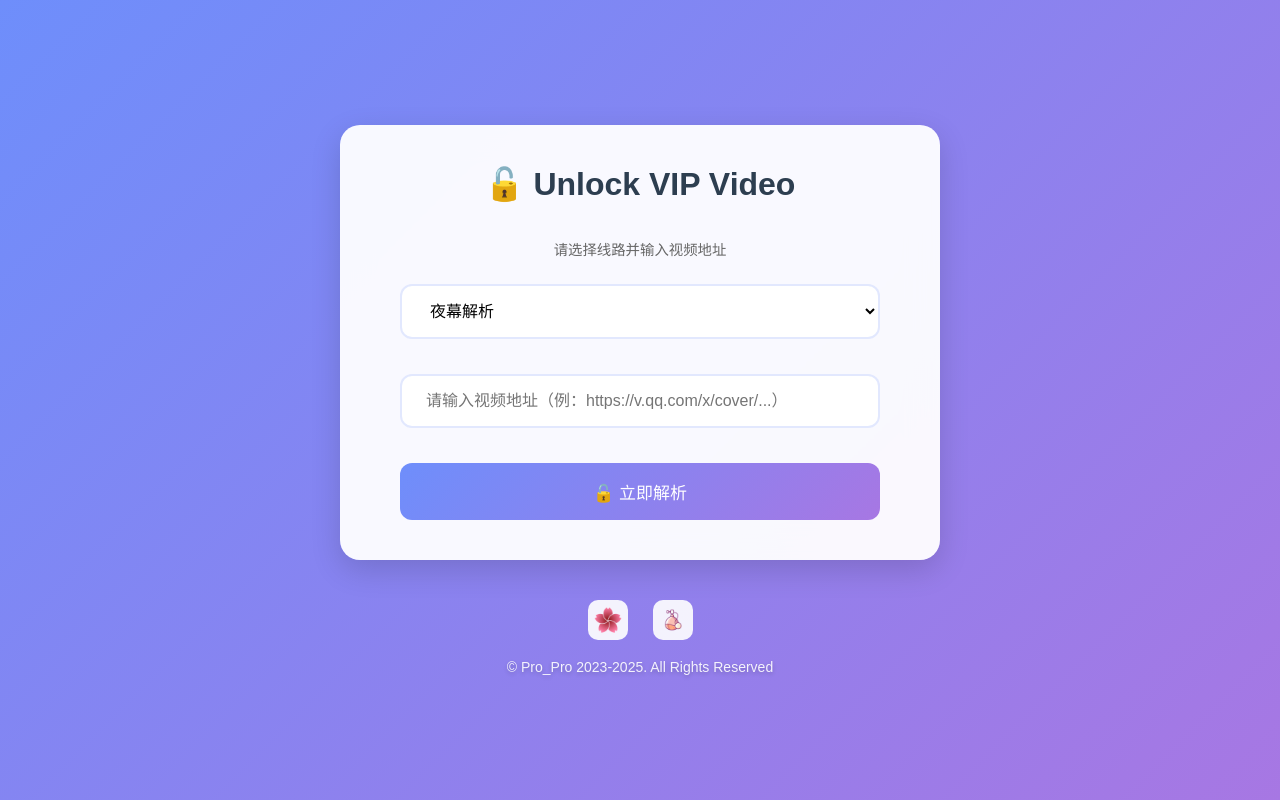
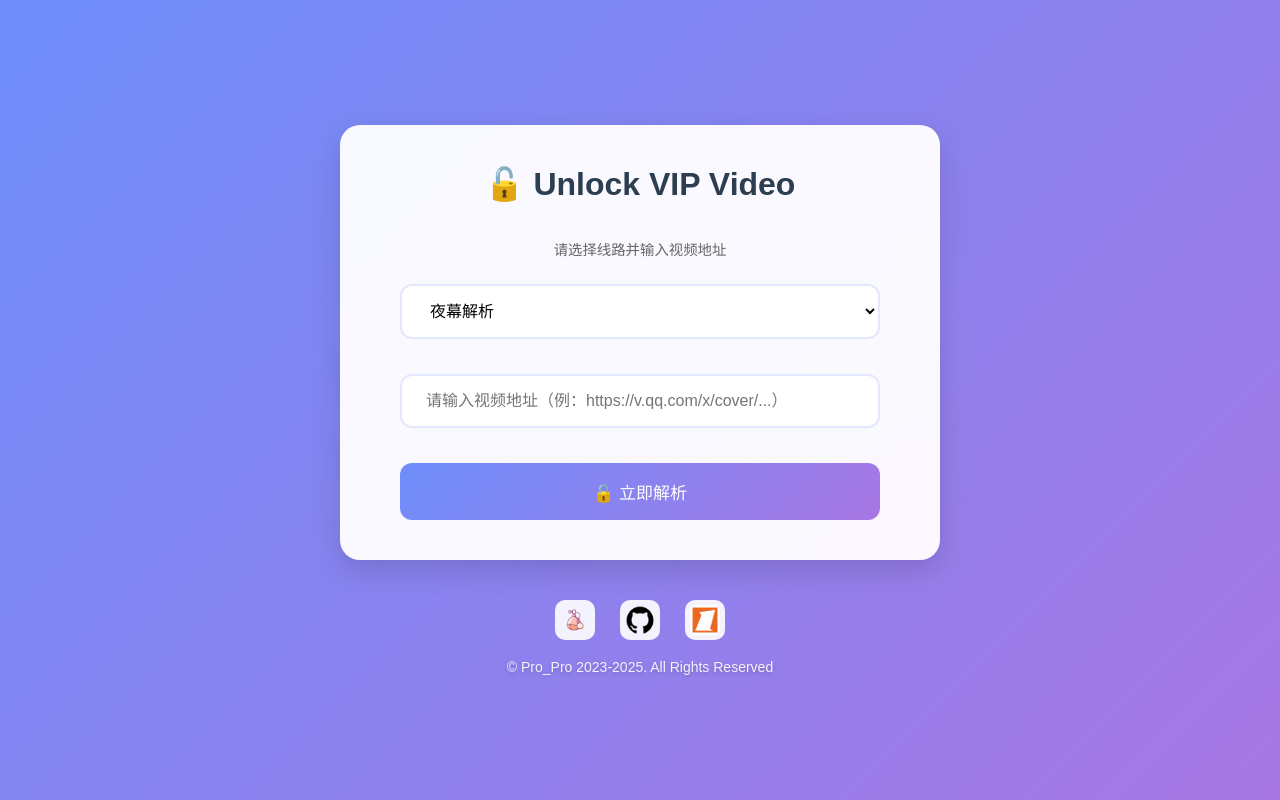
Before and after one commit to huijingfei/vip-video, a plain HTML site: page index.html in a window 1280 px wide. Drawn offline with Linux system fonts and the light colour scheme.

Commit message:
Update index.html

```diff
--- a/index.html
+++ b/index.html
@@ -4,7 +4,7 @@
     <meta charset="UTF-8">
     <meta name="viewport" content="width=device-width, initial-scale=1.0">
     <title>Unlock VIP Video 🔓</title>
-    <link rel="icon" href="https://raw.githubusercontent.com/huijingfei/vip-video/refs/heads/main/favicon.png" type="image/png">
+    <link rel="icon" href="https://raw.githubusercontent.com/huijingfei/vip-video/refs/heads/main/icon/flower.png">
     <link rel="stylesheet" href="styles.css">
 </head>
 <body>
@@ -35,10 +35,13 @@
     <footer>
         <div class="footer-right">
             <a href="https://tigress.cc/" target="_blank" class="footer-icon">
-                <img src="https://raw.githubusercontent.com/huijingfei/vip-video/refs/heads/main/flower.png" alt="霏💄" class="icon-img">
+                <img src="https://raw.githubusercontent.com/huijingfei/vip-video/refs/heads/main/icon/bottle.png" alt="霏💄" class="icon-img">
             </a>
             <a href="https://github.com/iqo3333/VIP_Video-parsing" target="_blank" class="footer-icon">
-                <img src="https://raw.githubusercontent.com/huijingfei/vip-video/refs/heads/main/bottle.png" alt="GitHub" class="icon-img">
+                <img src="https://raw.githubusercontent.com/huijingfei/vip-video/refs/heads/main/icon/github.png" alt="GitHub" class="icon-img">
+            </a>
+            <a href="https://www.1ppt.com" target="_blank" class="footer-icon">
+                <img src="https://raw.githubusercontent.com/huijingfei/vip-video/refs/heads/main/icon/1ppt.png" alt="第一PPT" class="icon-img">
             </a>
         </div>
         <p class="copyright">© Pro_Pro 2023-2025. All Rights Reserved</p>
```
